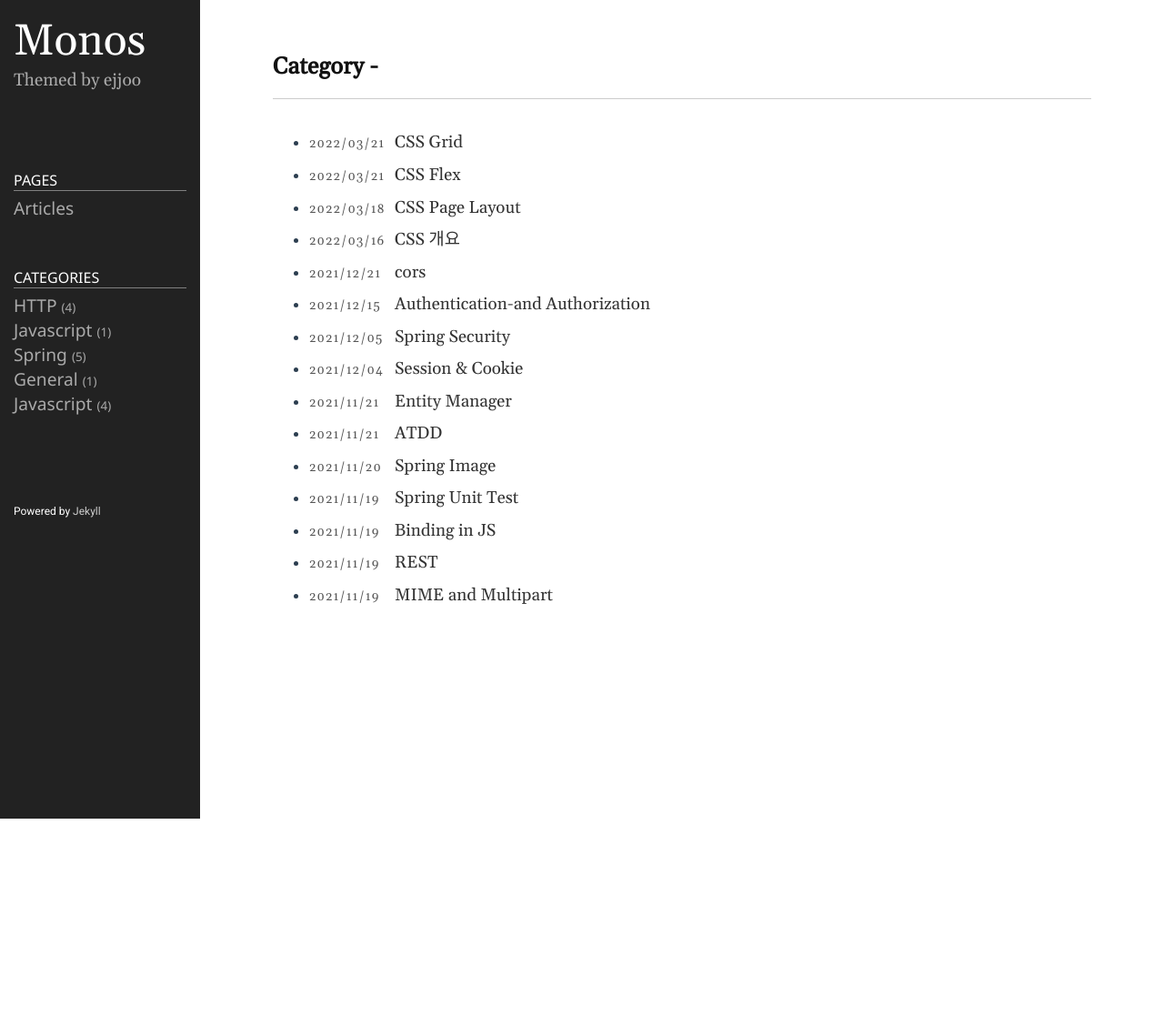
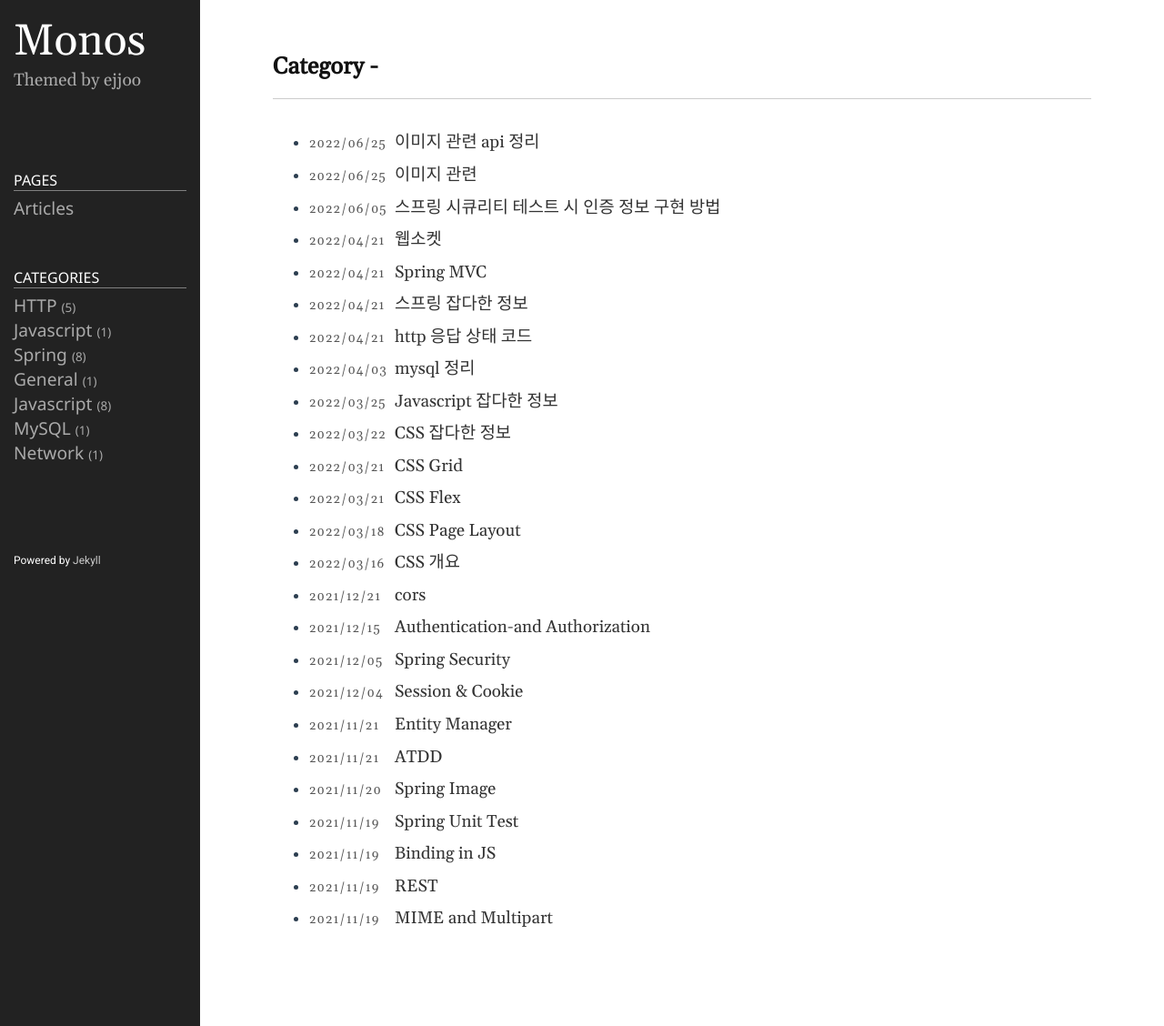
Before and after one commit to endb1228/endb1228.github.io, a Jekyll site: the page built from category.md, in a window 1280 px wide. Shown: the whole page at 91% size. Built offline with Jekyll 4.4.1, drawn with Linux system fonts in a browser that asks for light colours; before the commit the page ends 900 px from its top, so only the background shows below that.

Commit message:
no message

````diff
--- /dev/null
+++ b/_posts/2022-03-22-css-etc.md
@@ -0,0 +1,16 @@
+---
+title: CSS 잡다한 정보
+author: Jonghyeok Lee
+date: 2022-03-22
+category: javascript
+layout: post
+---
+
+## 1. 넘치는 문자열 숨기기
+```css
+.class-name {
+  text-overflow: ellipsis;
+  overflow: hidden;
+  white-space: nowrap;
+}
+```
--- /dev/null
+++ b/_posts/2022-03-25-javascript-etc.md
@@ -0,0 +1,14 @@
+---
+title: Javascript 잡다한 정보
+author: Jonghyeok Lee
+date: 2022-03-25
+category: javascript
+layout: post
+---
+
+1. image src 쓸 때 local path 넣을 떈 require() 쓰면 됨
+
+2. 동적으로 component를 추가해야할 땐 v-bind:is='[컴포넌트 이름]' 입력
+
+3. javascript에서 object를 호출할 때 pass by value되므로 for문이나 function 등 내부에서 변경 시에는 주의해야 함.
+object 내부의 property를 변경 시에는 pass by reference되어 변경되므로, pass by value를 막기 위한 트릭으로도 사용할 수 있을 듯
--- /dev/null
+++ b/_posts/2022-04-03-mysql.md
@@ -0,0 +1,7 @@
+---
+title: mysql 정리
+author: Jonghyeok Lee
+date: 2022-04-03
+category: MySQL
+layout: post
+---
--- /dev/null
+++ b/_posts/2022-04-21-http-response-status-code.md
@@ -0,0 +1,27 @@
+---
+title: http 응답 상태 코드
+author: Jonghyeok Lee
+date: 2022-04-21
+category: HTTP
+layout: post
+---
+
+http 응답 상태 코드는 크게 5종류로 나뉨.
+
+	1XX, 조건부 응답	 	서버가 요청을 성공적으로 수신, 다음 요청을 기다리는 중임을 나타냄
+	2XX, 성공    	 	서버가 요청을 성공적으로 수신, 이해, 처리했음을 나타냄
+	3XX, 리다이렉션 완료 	요청을 완료하기 위해 클라이언트의 추가 액션이 필요함을 나타냄
+	4XX, 클라이언트 오류 	잘못되었거나 수행할 수 없는 요청임을 나타냄
+	5XX, 서버 오류 		서버가 요청을 수행할 수 없음을 나타냄
+
+주로 많이 쓰이는 코드들을 정리하면 다음과 같음.
+
+1. 2XX
+	* 200:
+
+
+
+
+
+axios에서 응답을 처리할 때에는 기본적으로 2XX의 경우 then, 나머지는 catch로 처리함
+이 때 validateStatus를 이용하여 이 범위를 사용자가 직접 지정할 수도 있음
--- /dev/null
+++ b/_posts/2022-04-21-spring-etc.md
@@ -0,0 +1,13 @@
+---
+title: 스프링 잡다한 정보
+author: Jonghyeok Lee
+date: 2022-04-21
+category: Spring
+layout: post
+---
+
+1. 톰캣은 서블릿을 지원함. 서블릿 컨테이너롤 틍해 개발자는 멀티 스레드 관련 코드를 크게 신경쓰지 않아도 되지만, 대신 싱글톤 객체만큼은 크게 신경써야 함.
+
+2.
+
+[//]: # (TODO: 스프링 빈 및 싱글톤 패턴에 대해 찾아보기)
--- /dev/null
+++ b/_posts/2022-04-21-spring-mvc.md
@@ -0,0 +1,16 @@
+---
+title: Spring MVC
+author: Jonghyeok Lee
+date: 2022-04-21
+category: Spring
+layout: post
+---
+
+[//]: # (TODO: Spring MVC 다시 정리)
+
+payload
+command
+dto
+dao
+entity
+...
--- /dev/null
+++ b/_posts/2022-04-21-websocket.md
@@ -0,0 +1,9 @@
+---
+title: 웹소켓
+author: Jonghyeok Lee
+date: 2022-04-21
+category: Network
+layout: post
+---
+
+[//]: # (TODO: WEBSOCKET)
--- /dev/null
+++ b/_posts/2022-06-05-spring-security-authentication-test.md
@@ -0,0 +1,13 @@
+---
+title: 스프링 시큐리티 테스트 시 인증 정보 구현 방법
+author: Jonghyeok Lee
+date: 2022-06-05
+category: Spring
+layout: post
+---
+
+
+
+[//]: # (TODO)
+
+[1]: https://tecoble.techcourse.co.kr/post/2020-09-30-spring-security-test/
--- /dev/null
+++ b/_posts/2022-06-25-javascript-image-handling.md
@@ -0,0 +1,9 @@
+---
+title: 이미지 관련
+author: Jonghyeok Lee
+date: 2022-06-25
+category: javascript
+layout: post
+---
+
+1. local 이미지를 img태그의 src로 사용할 떄는 require('[path]')의 형태로 사용하면 됨
--- /dev/null
+++ b/_posts/2022-06-25-project-image-api.md
@@ -0,0 +1,57 @@
+---
+title: 이미지 관련 api 정리
+author: Jonghyeok Lee
+date: 2022-06-25
+category: javascript
+layout: post
+---
+
+이미지 관리가 좀 복잡할 것 같아서 따로 정리.
+
+1. front
+	- 이미지 오브젝트
+	[id], [file]로 구성.
+	이미지는 [gym] 오브젝트 안에 저장.
+	이미지 array에 넣어서 사용.
+	변경이 모두 update로 한 번에 처리되므로 정해진 기준에 따라 CUD 중 어떤 방식으로 처리할지를 결정.
+
+	- create
+	[id]는 null로 설정하여 array의 맨 뒤에 추가.
+	최대 10장의 이미지까지 추가 가능.
+
+	- read
+	그냥 받으면 됨.
+
+	- update
+	순서 변경 가능. (우선순위는 낮음)
+	동일한 [id]에 대해 이미지 파일만 변경되는 것은 허용하지 않으므로
+	[id]는 동일하고 array 내에서 순서만 변경하도록 하며,
+	요청을 보낼 시 수정 전에도 있는 id의 경우 [file]을 null로 설정
+
+	- delete
+	이미지 array에서 해당 이미지를 제거.
+
+	- 위와 같이 CRUD로 나눌 수 있지만, 모든 변경은 마지막에 submit시 이루어지므로 CUD는 모두 update로 처리.
+
+
+2. back
+	- 이미지 오브젝트
+	[id], [gym], [order]로 구성.
+	이미지는 [gym]과 many to one으로 매핑되어 있음.
+	이미지 파일의 이름은 [id]로 설정.
+	front와는 다르게 [order] 변수가 추가되어 front에서 이미지를 로드할 때 어떤 순서로 이미지를 제공할 지 결정.
+	변경이 모두 update로 한 번에 처리되므로 정해진 기준에 따라 CUD 중 어떤 방식으로 처리할지를 결정.
+
+	- create
+	[id]가 null인 이미지가 추가될 경우 create로 간주함.
+	추가된 이미지는 storage에 저장.
+
+	- read
+	저장된 이미지를 order에 따라 form-data에 담아서 보냄.
+
+	- update
+	[id]가 있는 이미지(의 순서)가 변경될 경우 update로 간주함.
+
+	- delete
+	array에 없는 [id]를 가진 이미지는 delete로 간주.
+	삭제된 이미지는 storage에서도 삭제.
````
Also changed, not shown: _posts/2021-11-19-spring-unit-test.md (+10 -2 lines).
